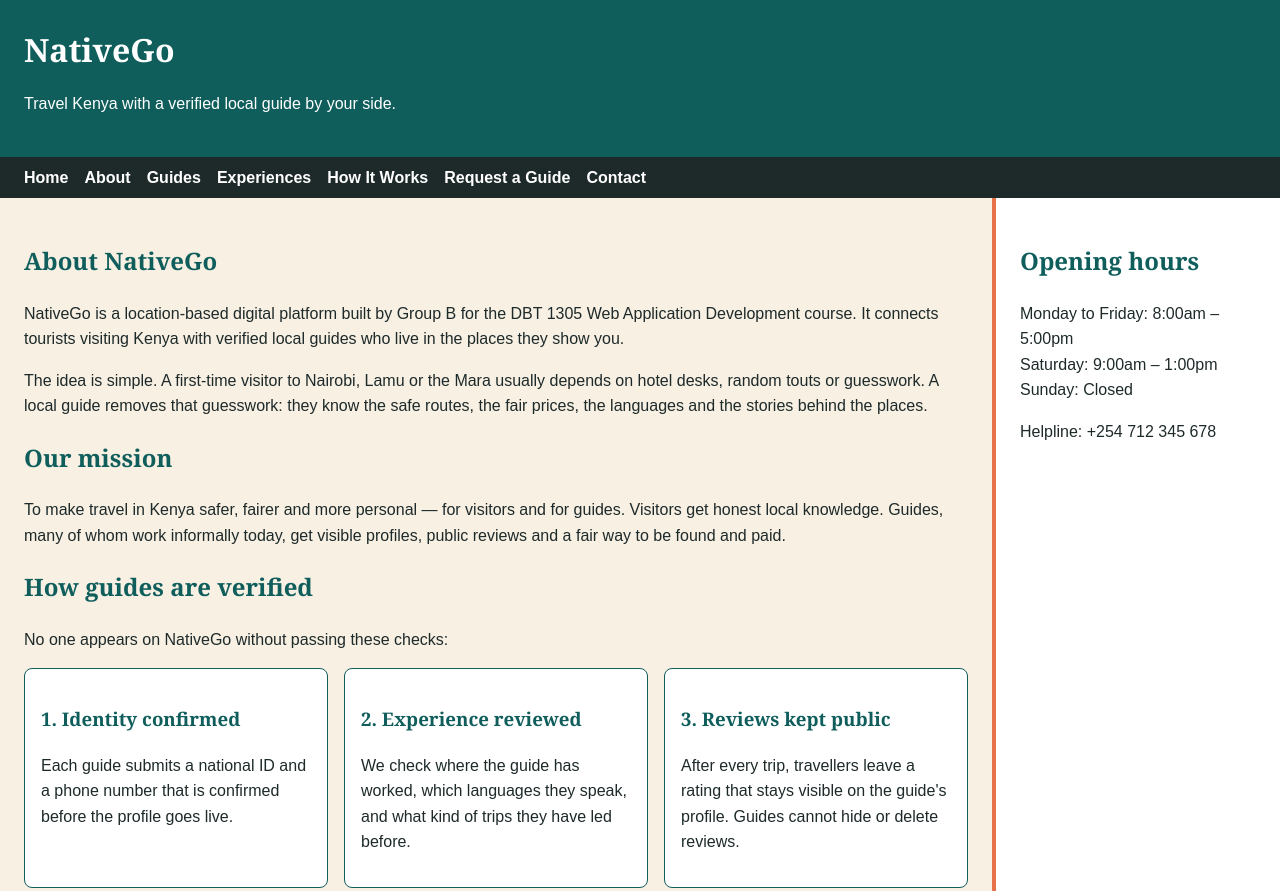
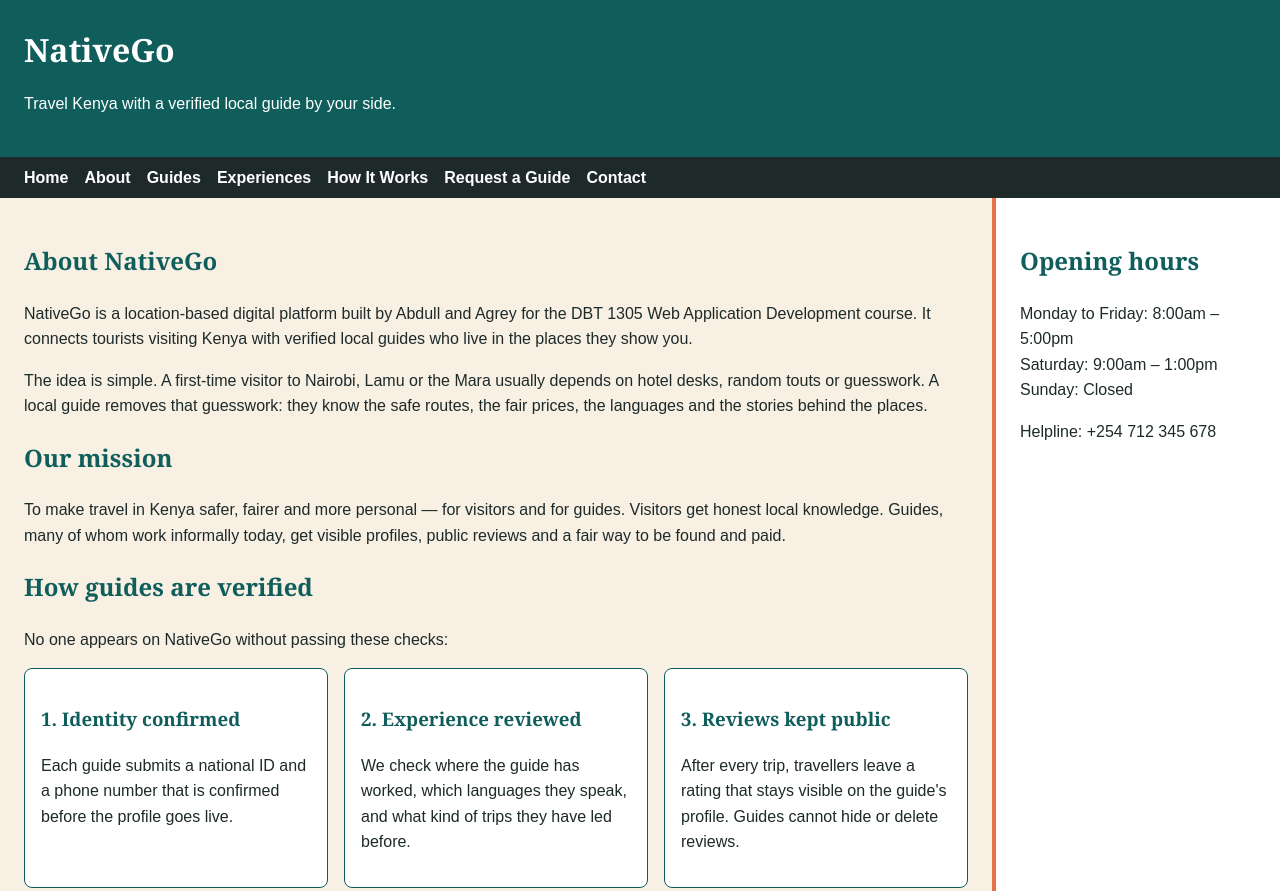
Before and after one commit to agreygorwa-sketch/nativego-website, a plain HTML site: page about.html in a window 1280 px wide. Shown: the top 891 px of the page. Drawn offline with Linux system fonts and the light colour scheme.

Commit message:
Say the site is built by Abdull and Agrey on the about page

```diff
--- a/about.html
+++ b/about.html
@@ -34,7 +34,7 @@
   <main>
     <section>
       <h2>About NativeGo</h2>
-      <p>NativeGo is a location-based digital platform built by Group B for the DBT 1305 Web
+      <p>NativeGo is a location-based digital platform built by Abdull and Agrey for the DBT 1305 Web
         Application Development course. It connects tourists visiting Kenya with verified local
         guides who live in the places they show you.</p>
       <p>The idea is simple. A first-time visitor to Nairobi, Lamu or the Mara usually depends on
```
